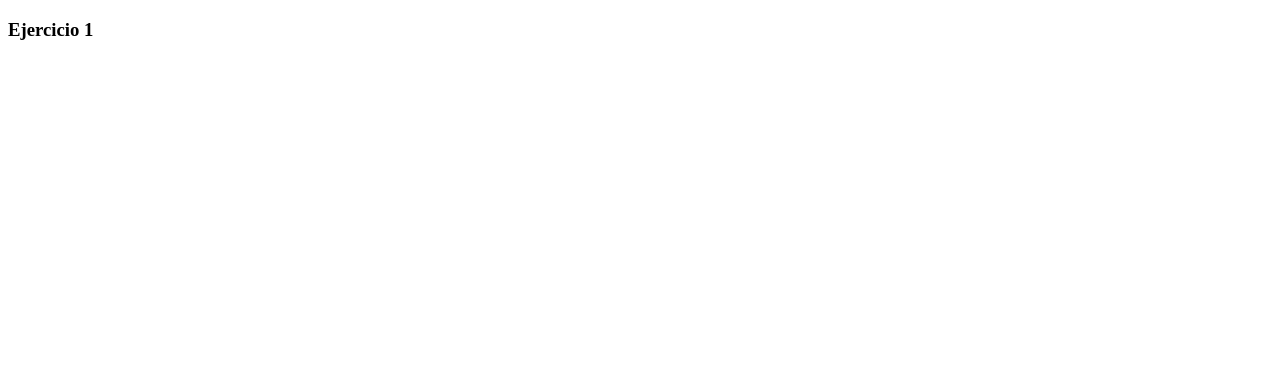
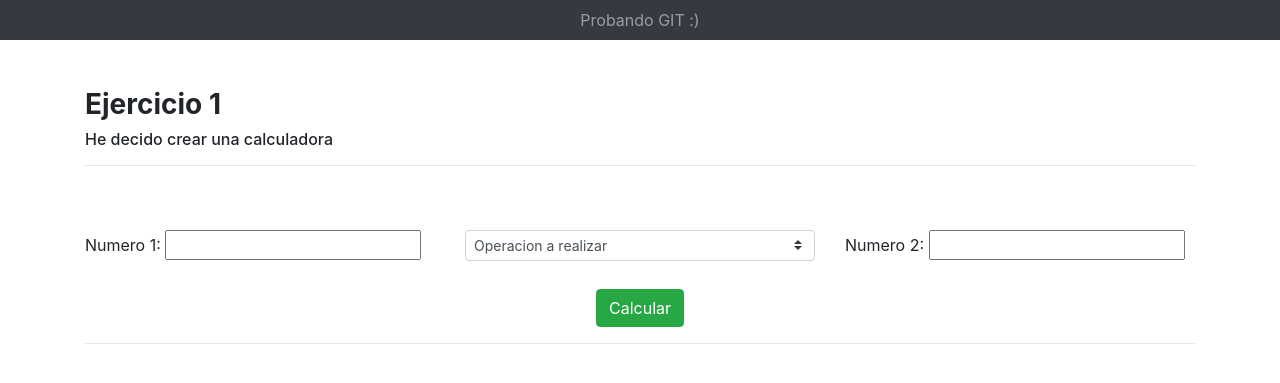
Before and after one commit to JosueChorro/proyecto_php, a PHP site: page /Index.php in a window 1280 px wide. Before the commit the part shown is almost empty. Shown: the top 383 px of the page. Run offline with PHP 8.4, Linux system fonts and the light colour scheme.

Commit message:
Se ha hecho ya la calculadora

```diff
--- a/Index.php
+++ b/Index.php
@@ -1,11 +1,102 @@
 <!DOCTYPE html>
-<html lang="en">
+<html lang="es">
 <head>
     <meta charset="UTF-8">
     <meta name="viewport" content="width=device-width, initial-scale=1.0">
     <title>Ejercicio 1</title>
+    <link rel="stylesheet" href="https://stackpath.bootstrapcdn.com/bootstrap/4.4.1/css/bootstrap.min.css" integrity="sha384-Vkoo8x4CGsO3+Hhxv8T/Q5PaXtkKtu6ug5TOeNV6gBiFeWPGFN9MuhOf23Q9Ifjh" crossorigin="anonymous">
 </head>
 <body>
-    <h3>Ejercicio 1</h3>
+    <nav class="navbar-dark bg-dark">
+        <center>
+            <span class="navbar-text">
+                Probando GIT :)
+            </span>
+        </center>
+    </nav>
+    <br><br>
+    <div class="container">
+        <h3><b>Ejercicio 1</b></h3>
+        <h6>He decido crear una calculadora</h6>
+        <hr>
+        <br><br>
+
+        <!-- Formulario -->
+        <form action="index.php" method="post">
+            <div class="row">
+                <div class="col-12">
+                    <div class="row">
+                        <div class="col-4">
+                            <label for="num1">Numero 1: </label>
+                            <input type="text" name="num1" id="num1">
+                        </div>
+                        <div class="col-4">
+                            <select class="custom-select custom-select-sm" name="ope">
+                                <option selected>Operacion a realizar</option>
+                                <option value="1">Sumar</option>
+                                <option value="2">Restar</option>
+                                <option value="3">Multiplicar</option>
+                                <option value="4">Dividir</option>
+                            </select>
+                        </div>
+                        <div class="col-4">
+                            <label for="num2">Numero 2: </label>
+                            <input type="text" name="num2" id="num2">
+                        </div>
+                    </div>
+                    <br>
+                    <center>
+                    <input type="submit" value="Calcular" class="btn btn-success">
+                    </center>
+                    <hr>
+                </div>
+            </div>
+        </form>
+
+        <!-- Ejecucion del recibir datos-->
+        <?php
+            //Valida que no esten vacios los campos
+            if (isset($_POST['num1']) && isset($_POST['num2']) && isset($_POST['ope'])) {
+                //Revisa si son numericos los valores a operar de lo contrario muestra error
+                if (is_numeric($_POST['num1']) && is_numeric($_POST['num2'])) {
+                    //Asignamos valores a variables para operar
+                    $n1 = $_POST['num1'];
+                    $n2 = $_POST['num2'];
+                    //Asignamos una variable a la operacion
+                    $operacion = $_POST['ope'];
+                    //Depende la operacion se ejecuta el caso apropiado
+                    $res = 0;
+                    switch ($operacion) {
+                        case 1:
+                            $res = $n1 + $n2;
+                            echo '<h6>El resultado de la operacion es: '. $res .'</h6>';
+                            break;
+                        case 2:
+                            $res = $n1 - $n2;
+                            echo '<h6>El resultado de la operacion es: '. $res .'</h6>';
+                            break;
+                        case 3:
+                            $res = $n1 * $n2;
+                            echo '<h6>El resultado de la operacion es: '. $res .'</h6>';
+                            break;
+                        case 4:
+                            $res = $n1 / $n2;
+                            echo '<h6>El resultado de la operacion es: '. $res .'</h6>';
+                            break;
+                        default:
+                            echo '<h6>Error al realizar la operacion</h6>';
+                            break;
+                    }
+                } else {
+                    echo "<h4>Error al ingresar los datos</h4>";
+                }
+            }
+
+        ?>
+    </div>
+
+    <script src="https://code.jquery.com/jquery-3.4.1.slim.min.js" integrity="sha384-J6qa4849blE2+poT4WnyKhv5vZF5SrPo0iEjwBvKU7imGFAV0wwj1yYfoRSJoZ+n" crossorigin="anonymous"></script>
+    <script src="https://cdn.jsdelivr.net/npm/popper.js@1.16.0/dist/umd/popper.min.js" integrity="sha384-Q6E9RHvbIyZFJoft+2mJbHaEWldlvI9IOYy5n3zV9zzTtmI3UksdQRVvoxMfooAo" crossorigin="anonymous"></script>
+    <script src="https://stackpath.bootstrapcdn.com/bootstrap/4.4.1/js/bootstrap.min.js" integrity="sha384-wfSDF2E50Y2D1uUdj0O3uMBJnjuUD4Ih7YwaYd1iqfktj0Uod8GCExl3Og8ifwB6" crossorigin="anonymous"></script>
 </body>
 </html>
```
